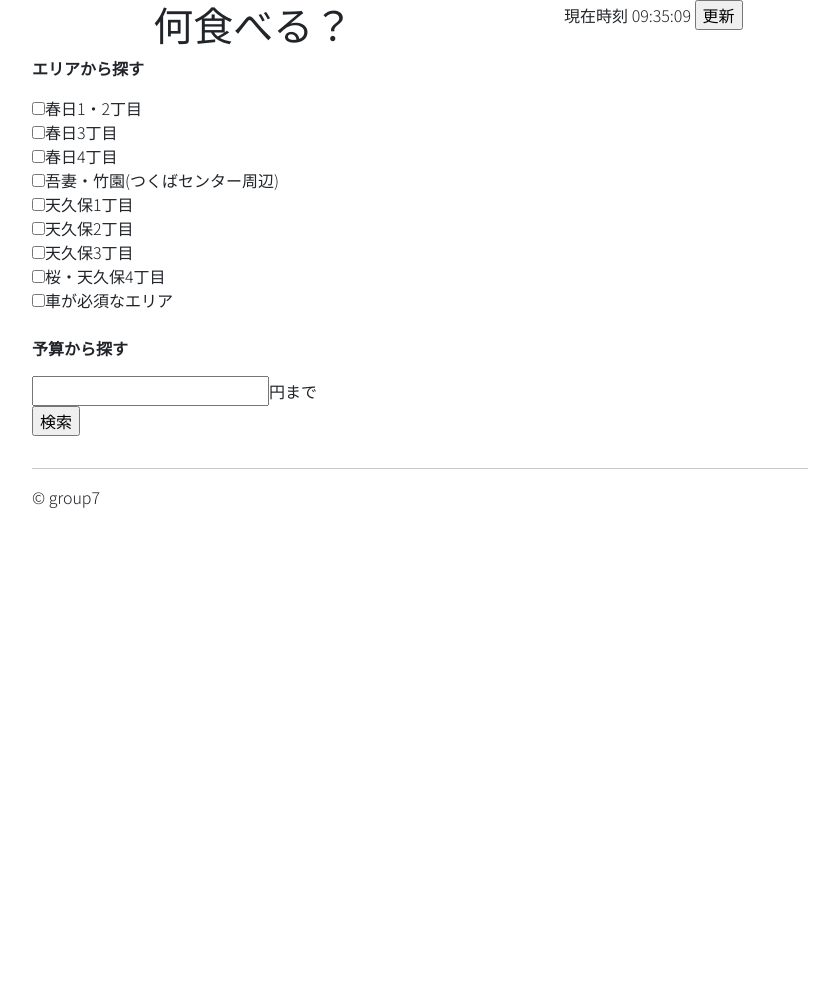
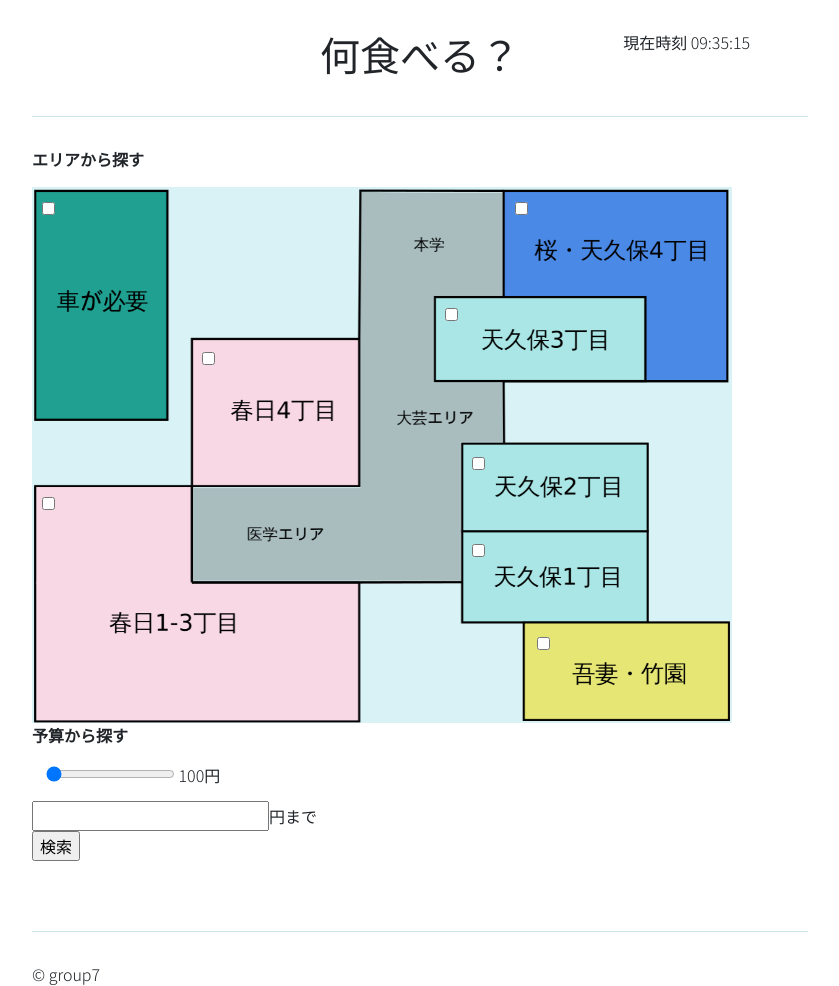
Before and after one commit to naopen/KISL-A-group7, a Flask app: page /home.html in a window 1280 px wide. Shown: the whole page, without its empty margins (220-1059 px from the left). Before the commit the page ends 508 px from the top, so only its background shows below. Run offline with Flask 2, Linux system fonts and the light colour scheme.

Commit message:
検索画面に地図UIの追加

```diff
--- a/static/css/home.css
+++ b/static/css/home.css
@@ -2,6 +2,17 @@
     width: 800px;
     margin: 0 auto;
     font-family: 'Noto Sans JP', sans-serif;
+}
+
+header {
+    margin-top: 30px;
+    margin-bottom: 20px;
+}
+
+hr {
+    border-width: 4px;
+    color: #2E99A9;
+    margin: 30px 0;
 }
 
 .headerTitle {
@@ -14,7 +25,86 @@
     font-family: 'Noto Sans JP', sans-serif;
 }
 
+
+.budgetSlider {
+    margin: 14px;
+}
+
 p {
     font-family: 'Noto Sans JP', sans-serif;
     font-weight: bold;
 }
+
+.areaSearch p{
+    margin: 10px;
+}
+
+.daigakuMap {
+    width: 700px;
+    position: relative;
+    display: flex;
+    flex-direction: column;
+    align-items: center;
+    background-color: #d9f2f5;
+}
+
+img {
+    width: 100%;
+}
+
+/*スマホ対応*/
+.daigakuMap img{
+    max-width: 100%;
+    height: auto;
+    border: 0;
+    -webkit-backface-visibility: hidden;
+}
+
+.btn{
+    position: absolute;
+}
+
+.area1 {
+    top: 310px;
+    left: 10px;
+}
+
+.area2 {
+    top: 200px;
+    left: 10px;
+}
+
+.area3 {
+    top: 165px;
+    left: 170px;
+}
+
+.area4 {
+    top: 450px;
+    left: 505px;
+}
+
+.area5 {
+    top: 357px;
+    left: 440px;
+}
+
+.area6 {
+    top: 270px;
+    left: 440px;
+}
+
+.area7 {
+    top: 121px;
+    left: 413px;
+}
+
+.area8 {
+    top: 15px;
+    left: 483px;
+}
+
+.area9 {
+    top: 15px;
+    left: 10px;
+}
--- a/static/js/home.js
+++ b/static/js/home.js
@@ -1,12 +1,12 @@
-window.onload = function(){
+var addZero = function(value) {
+    if (value < 10) {
+        value = '0' + value;
+        }
+    return value;
+};
+
+function showClock() {
     var now = new Date();
-
-    var addZero = function(value) {
-        if (value < 10) {
-            value = '0' + value;
-            }
-        return value;
-    };
 
     var seconds = now.getSeconds();
     var minutes = now.getMinutes();
@@ -16,18 +16,15 @@ window.onload = function(){
     hours = addZero(hours);
 
     document.getElementById('currentTime').innerHTML = hours + ':' + minutes + ':' + seconds;
+}
+
+window.onload = function(){
+    setInterval('showClock()',1000);
 };
 
-/*
-(timer)ミリ秒毎にページを更新するプログラム
 
-const timer = 10000
-window.addEventListener('load',function(){
-    setInterval('location.reload()',timer)
-});
-*/
-
-//更新ボタン
+/*更新ボタン
 function koushin(){
     location.reload();
 }
+*/
--- a/templates/home.html
+++ b/templates/home.html
@@ -15,43 +15,71 @@
 		<div class="container">
 			<header>
 				<div class="row">
-					<div class="col-sm-7 headerTitle">
+					<div class="col-sm-4">
+
+					</div>
+					<div class="col-sm-4 headerTitle">
 						<h1>何食べる？</h1>
 					</div>
-					<div class="col-sm-5 headerTime">
+					<div class="col-sm-4 headerTime">
 						<a>現在時刻</a>
 						<a id="currentTime"></a>
-						<input type="button" value="更新" onclick="koushin()">
 				</div>
 			</header>
+
+			<hr>
+
 			<form method="POST" action="basic_search">
 				<table>
+					<div class="areaSearch">
 						<tr><p>エリアから探す</p></tr>
 						<tr>
-						<label><input type="checkbox" name="area" value="1">春日1・2丁目</label><br />
-						<label><input type="checkbox" name="area" value="2">春日3丁目</label><br />
-						<label><input type="checkbox" name="area" value="3">春日4丁目</label><br />
-						<label><input type="checkbox" name="area" value="4">吾妻・竹園(つくばセンター周辺)</label><br />
-						<label><input type="checkbox" name="area" value="5">天久保1丁目</label><br />
-						<label><input type="checkbox" name="area" value="6">天久保2丁目</label><br />
-						<label><input type="checkbox" name="area" value="7">天久保3丁目</label><br />
-						<label><input type="checkbox" name="area" value="8">桜・天久保4丁目</label><br />
-						<label><input type="checkbox" name="area" value="9">車が必須なエリア</label><br />
+							<div class="daigakuMap">
+								<img src="{{ url_for('static', filename='images/daigakuMap.png') }}" alt="大学周辺地図">
+								<input type="checkbox" class="btn area1" name="area" value="1"><!--春日1-3丁目-->
+								<!-- <input type="checkbox" class="btn area2" name="area" value="2">春日3丁目 -->
+								<input type="checkbox" class="btn area3" name="area" value="3"><!--春日4丁目-->
+								<input type="checkbox" class="btn area4" name="area" value="4"><!--吾妻・竹園-->
+								<input type="checkbox" class="btn area5" name="area" value="5"><!--天久保1丁目-->
+								<input type="checkbox" class="btn area6" name="area" value="6"><!--天久保2丁目-->
+								<input type="checkbox" class="btn area7" name="area" value="7"><!--天久保3丁目-->
+								<input type="checkbox" class="btn area8" name="area" value="8"><!--桜・天久保4丁目-->
+								<input type="checkbox" class="btn area9" name="area" value="9"><!--車が必要なエリア-->
+							</div>
 						</tr>
-					<br />
-					<tr><p>予算から探す</p></tr>
+					</div>
+
+					<div class="budgetSearch">
+						<p>予算から探す</p>
+						<div class="budgetSlider">
+							<input type="range" value="1" min="100" max="3000" step="100"
+							oninput="document.getElementById('output1').value=this.value">
+							<output id="output1">100円</output>
+						</div>
 						<tr>
 							<input type="text" name="budget" placeholder="">
 							<label>円まで</label>
 						</tr>
+						<tr><p><input type="submit" value="検索"></p></tr>
+					</div>
+
+					<!--
+					<div class="timeSearch">
+						<p>時間で検索する</p>
+						<input type="time" name="sample1" style="width:80px">
+						<tr><p><input type="submit" value="検索"></p></tr>
+					</div> -->
+
 					<br />
-					<tr><p><input type="submit" value="検索"></p></tr>
+
 				</table>
 			</form>
+
 			<hr>
-			<div>
+
+			<footer>
 				<a>&copy; group7</a>
-			</div>
+			</footer>
 		</div>
 	</body>
 </html>
```
Also changed, not shown: static/images/daigakuMap.png (added). Lines whose indentation alone changed are shown as unchanged.
